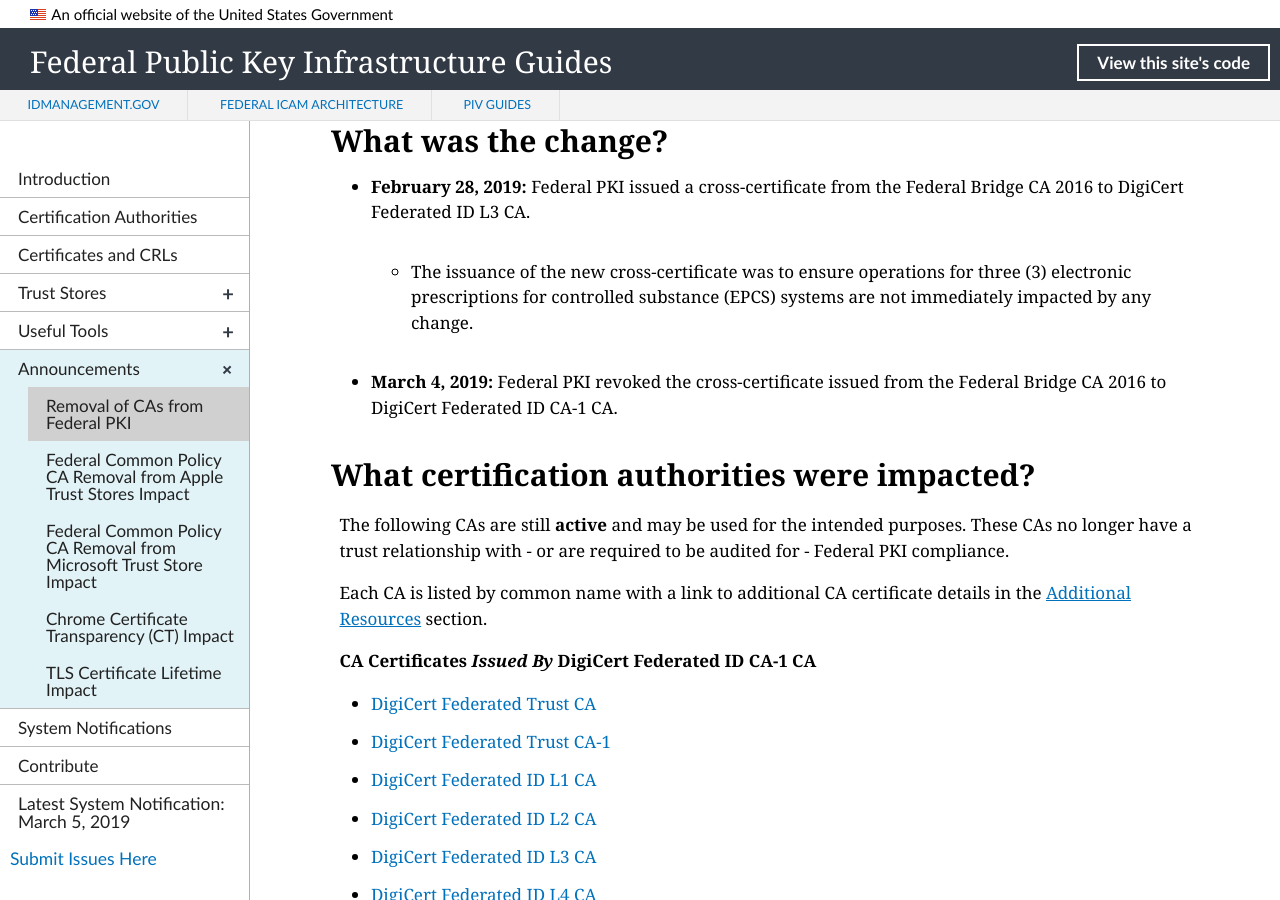
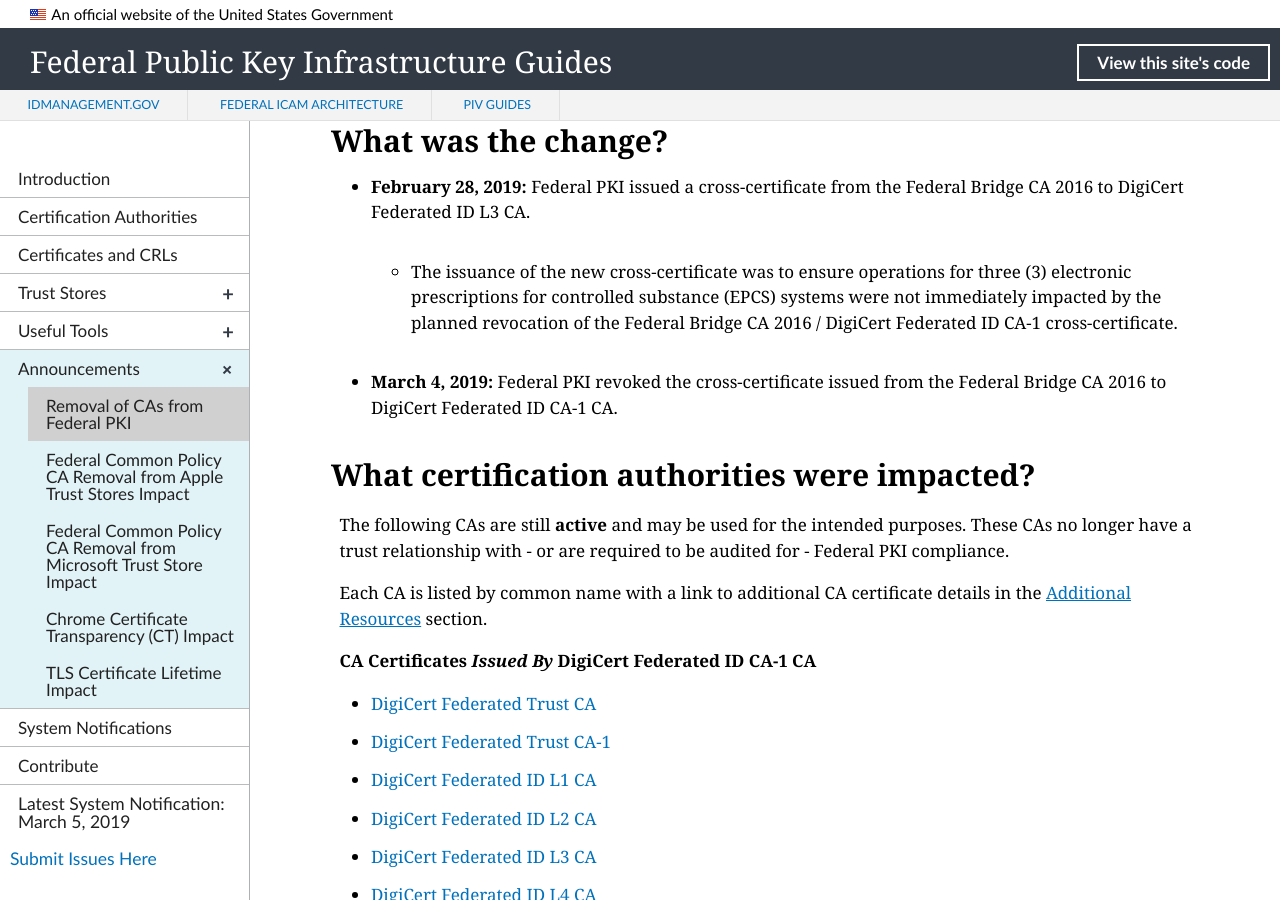
Before and after one commit to GSA/fpki-guides, a Jekyll site: the page built from _announcements/01_health_it_removal.md, in a window 1280 px wide and 900 px high, scrolled down 538 px. Built offline with Jekyll 4.4.1, drawn with Linux system fonts in a browser that asks for light colours; nearby versions of some CDN libraries; library files that are not in the unit come from our copies.

Commit message:
minor tweak
per ridley's suggestion (partial)

```diff
--- a/_announcements/01_health_it_removal.md
+++ b/_announcements/01_health_it_removal.md
@@ -22,7 +22,7 @@
 ## What was the change?
 
 - **February 28, 2019:** Federal PKI issued a cross-certificate from the Federal Bridge CA 2016 to DigiCert Federated ID L3 CA.
-  - The issuance of the new cross-certificate was to ensure operations for three (3) electronic prescriptions for controlled substance (EPCS) systems are not immediately impacted by any change.
+  - The issuance of the new cross-certificate was to ensure operations for three (3) electronic prescriptions for controlled substance (EPCS) systems were not immediately impacted by the planned revocation of the Federal Bridge CA 2016 / DigiCert Federated ID CA-1 cross-certificate.
 - **March 4, 2019:** Federal PKI revoked the cross-certificate issued from the Federal Bridge CA 2016 to DigiCert Federated ID CA-1 CA.
 
 ## What certification authorities were impacted?
```
